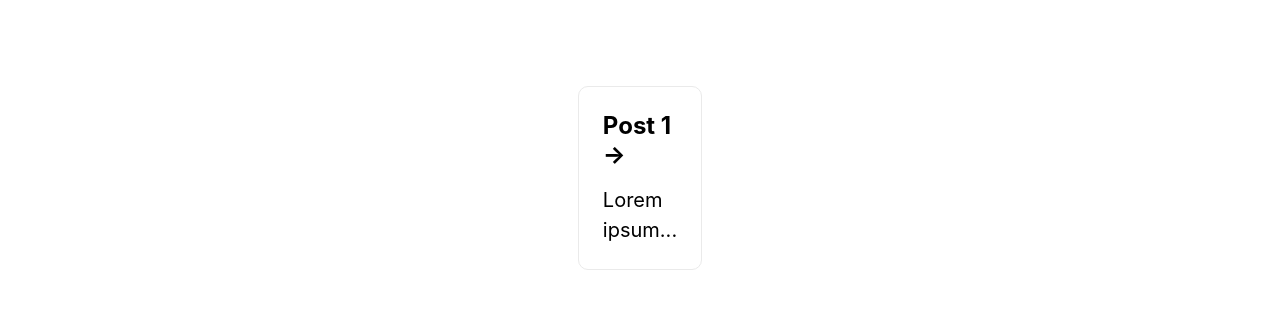
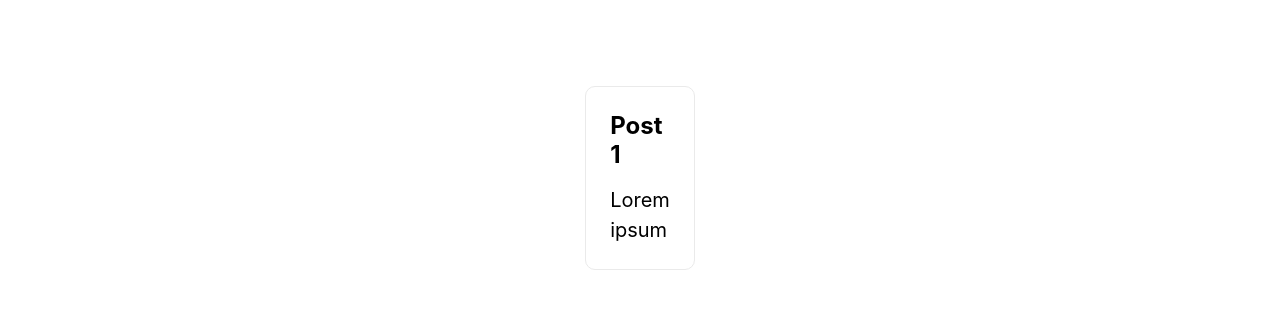
Before and after one commit to jmmzzei/next-blog, a Next.js app: page / in a window 1280 px wide. Shown: the part 295-631 px from the top of the page. Built offline with nearby package versions, Linux system fonts and the light colour scheme.

Commit message:
Add Card component

```diff
--- /dev/null
+++ b/components/Card.js
@@ -0,0 +1,7 @@
+import styles from '../styles/Home.module.css'
+export default ({ title, desc }) => (
+  <a className={styles.card}>
+    <h3>{title}</h3>
+    <p>{desc}</p>
+  </a>
+)
--- a/pages/index.js
+++ b/pages/index.js
@@ -1,5 +1,8 @@
 import Head from 'next/head'
 import styles from '../styles/Home.module.css'
+import Link from 'next/link'
+import Grid from '../components/Grid'
+import Card from '../components/Card'
 
 export default function Home() {
   return (
@@ -15,13 +18,11 @@ export default function Home() {
         <p className={styles.description}>
           Below you have some of my posts... Enjoy!
         </p>
-
-        <div className={styles.grid}>
-          <a href="/posts/1" className={styles.card}>
-            <h3>Post 1 &rarr;</h3>
-            <p>Lorem ipsum...</p>
-          </a>
-        </div>
+        <Grid>
+          <Link href="/posts/1">
+            <Card title="Post 1" desc="Lorem ipsum" />
+          </Link>
+        </Grid>
       </main>
 
       <footer className={styles.footer}>
```
